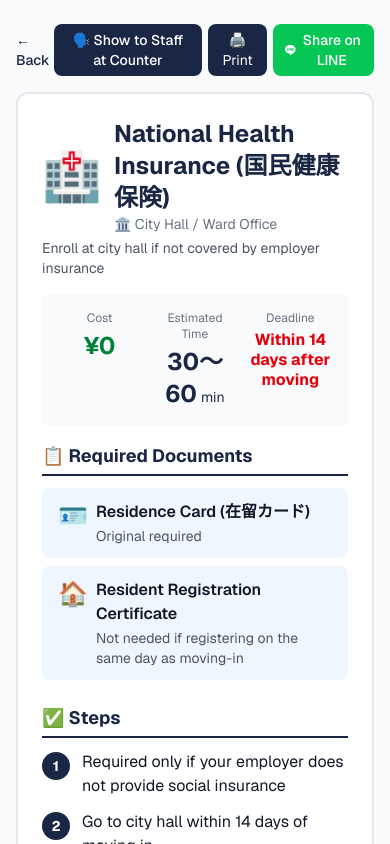
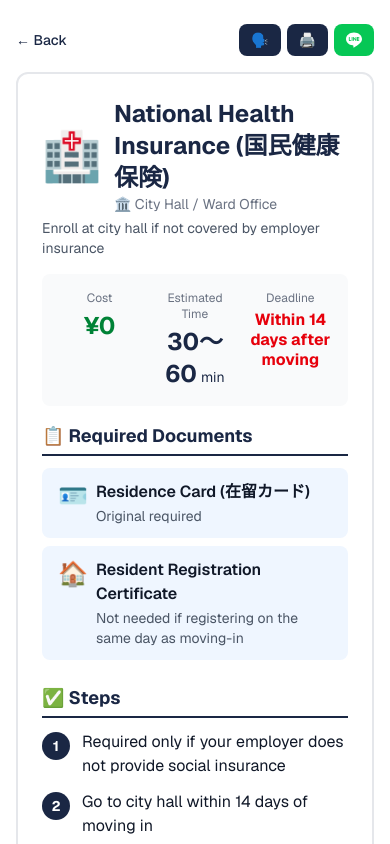
Before and after one commit to terakyo0511-creator/yakusho-navi, a Next.js app: page /en/procedure/health_insurance in a window 390 px wide. Shown: the top 844 px of the page. Built offline with nearby package versions, Linux system fonts and the light colour scheme.

Commit message:
fix: icon-only buttons on mobile, language switcher active state, white background

```diff
--- a/app/[locale]/layout.tsx
+++ b/app/[locale]/layout.tsx
@@ -29,7 +29,7 @@
   const messages = await getMessages();
 
   return (
-    <div lang={locale} className={`${geist.className} min-h-screen bg-gray-50`}>
+    <div lang={locale} className={`${geist.className} min-h-screen bg-white`}>
       <NextIntlClientProvider messages={messages}>
         {children}
       </NextIntlClientProvider>
--- a/components/LanguageSwitcher.tsx
+++ b/components/LanguageSwitcher.tsx
@@ -19,9 +19,11 @@
 };
 
 export default function LanguageSwitcher() {
-  const locale = useLocale();
+  const fallbackLocale = useLocale();
   const router = useRouter();
   const pathname = usePathname();
+  const seg = pathname.split("/")[1];
+  const locale = routing.locales.includes(seg as (typeof routing.locales)[number]) ? seg : fallbackLocale;
 
   function switchLocale(newLocale: string) {
     const segments = pathname.split("/");
--- a/components/PrintButton.tsx
+++ b/components/PrintButton.tsx
@@ -6,7 +6,7 @@
       onClick={() => window.print()}
       className="bg-[#1a2744] text-white px-3 py-1.5 rounded-lg text-sm hover:bg-[#2a3754] transition-colors"
     >
-      🖨️ {label}
+      🖨️ <span className="hidden sm:inline">{label}</span>
     </button>
   );
 }
--- a/components/ShareLineButton.tsx
+++ b/components/ShareLineButton.tsx
@@ -20,7 +20,7 @@
       <svg width="16" height="16" viewBox="0 0 24 24" fill="white">
         <path d="M19.365 9.863c.349 0 .63.285.63.631 0 .345-.281.63-.63.63H17.61v1.125h1.755c.349 0 .63.283.63.63 0 .344-.281.629-.63.629h-2.386c-.345 0-.627-.285-.627-.629V8.108c0-.345.282-.63.627-.63h2.386c.349 0 .63.285.63.63 0 .349-.281.63-.63.63H17.61v1.125h1.755zm-3.855 3.016c0 .27-.174.51-.432.596-.064.021-.133.031-.199.031-.211 0-.391-.09-.51-.25l-2.443-3.317v2.94c0 .344-.279.629-.631.629-.346 0-.626-.285-.626-.629V8.108c0-.27.173-.51.43-.595.06-.023.136-.033.194-.033.195 0 .375.104.495.254l2.462 3.33V8.108c0-.345.282-.63.63-.63.345 0 .63.285.63.63v4.771zm-5.741 0c0 .344-.282.629-.631.629-.345 0-.627-.285-.627-.629V8.108c0-.345.282-.63.627-.63.349 0 .631.285.631.63v4.771zm-2.466.629H4.917c-.345 0-.63-.285-.63-.629V8.108c0-.345.285-.63.63-.63.348 0 .63.285.63.63v4.141h1.756c.348 0 .629.283.629.63 0 .344-.281.629-.629.629M24 10.314C24 4.943 18.615.572 12 .572S0 4.943 0 10.314c0 4.811 4.27 8.842 10.035 9.608.391.082.923.258 1.058.59.12.301.079.766.038 1.08l-.164 1.02c-.045.301-.24 1.186 1.049.645 1.291-.539 6.916-4.070 9.436-6.975C23.176 14.393 24 12.458 24 10.314"/>
       </svg>
-      {label}
+      <span className="hidden sm:inline">{label}</span>
     </button>
   );
 }
--- a/components/ShowStaffButton.tsx
+++ b/components/ShowStaffButton.tsx
@@ -40,7 +40,7 @@
       onClick={() => setOpen(true)}
       className="flex items-center gap-1.5 bg-[#1a2744] text-white px-3 py-1.5 rounded-lg text-sm font-medium hover:bg-[#2a3754] transition-colors"
     >
-      🗣️ {label}
+      🗣️ <span className="hidden sm:inline">{label}</span>
     </button>
   );
 }
```
